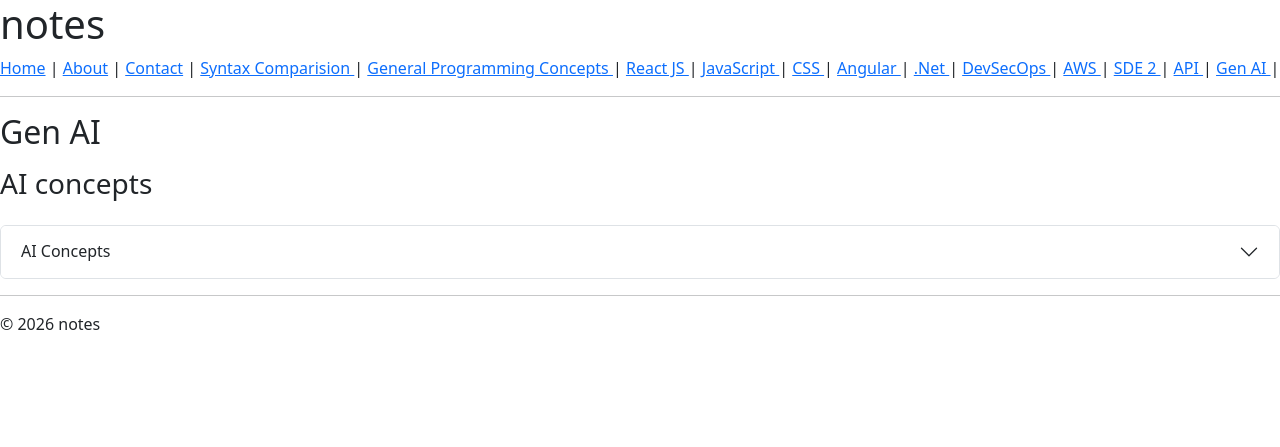
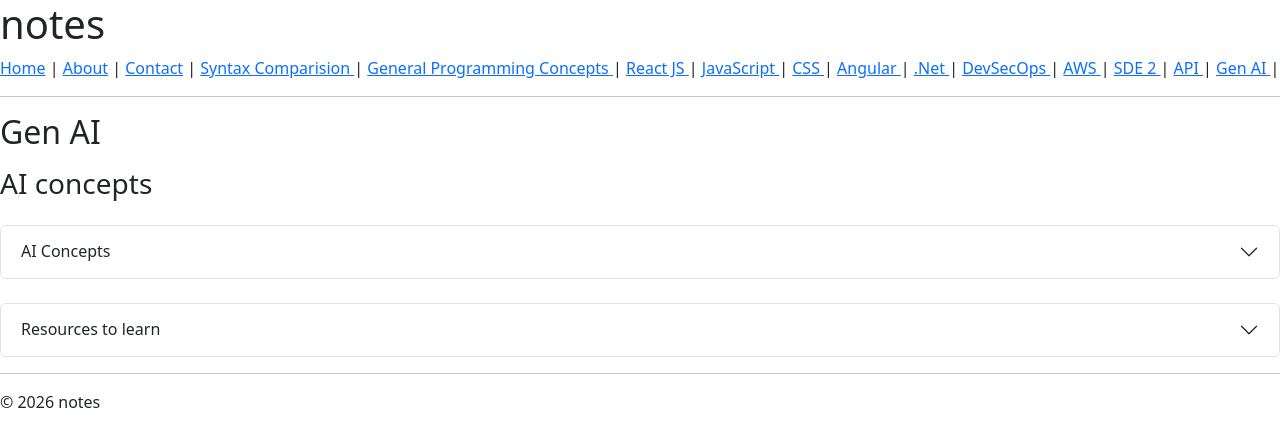
Before and after one commit to harmeet773/notes, a Jekyll site: the page built from GenAI.html, in a window 1280 px wide. Shown: the top 447 px of the page. Built offline with Jekyll 4.4.1, drawn with Linux system fonts in a browser that asks for light colours.

Commit message:
added content

```diff
--- a/GenAI.html
+++ b/GenAI.html
@@ -231,3 +231,34 @@
     </div>
   </div>
 </div>
+
+<div class="accordion mt-4" id="resourcesAccordion">
+  <div class="accordion-item">
+    <h2 class="accordion-header">
+      <button
+        class="accordion-button collapsed"
+        type="button"
+        data-bs-toggle="collapse"
+        data-bs-target="#resourcesSection"
+      >
+        Resources to learn
+      </button>
+    </h2>
+
+    <div
+      id="resourcesSection"
+      class="accordion-collapse collapse"
+      data-bs-parent="#resourcesAccordion"
+    >
+      <div class="accordion-body">
+        <ul class="mb-0">
+          <li>
+            <a href="https://youtu.be/OYvlznJ4IZQ?si=e1AweWlSYBOVko1T" target="_blank" rel="noopener noreferrer">
+              Generative AI learning resource
+            </a>
+          </li>
+        </ul>
+      </div>
+    </div>
+  </div>
+</div>
```
